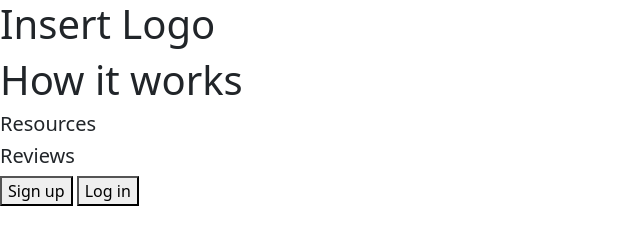
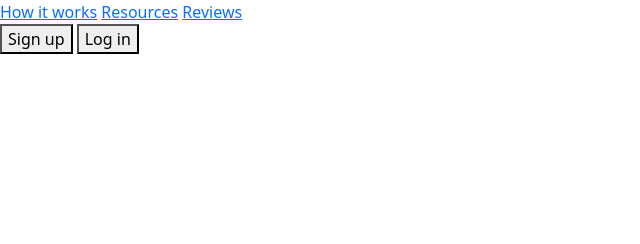
Before and after one commit to mxrtydluffy/Budget-Tracker-Accessibility, a plain HTML site: page index.html in a window 1280 px wide. Shown: the whole page, without its empty margins (0-640 px from the left). Drawn offline with nearby package versions, Linux system fonts and the light colour scheme.

Commit message:
added info to index.html & README file

```diff
--- a/index.html
+++ b/index.html
@@ -10,12 +10,18 @@
 </head>
 <body>
     <nav>
-        <h1>Insert Logo</h1>
-        <h1>How it works</h1>
-        <h5>Resources</h5>
-        <h5>Reviews</h5>
-        <button>Sign up</button>
-        <button>Log in</button>
+        <div>
+            <!--Insert Logo here-->
+            <a href="">How it works</a>
+            <a href="">Resources</a>
+            <a href="">Reviews</a>
+        </div>
+
+        <div>
+            <button>Sign up</button>
+            <button>Log in</button>
+        </div>
+
     </nav>
 
     <div>
@@ -26,6 +32,7 @@
         <!--Why Us? (Think of logo name and design later)-->
     </div>
 
+
     <!-- Boostrap Javascript-->
     <script src="https://cdn.jsdelivr.net/npm/bootstrap@5.0.2/dist/js/bootstrap.bundle.min.js" integrity="sha384-MrcW6ZMFYlzcLA8Nl+NtUVF0sA7MsXsP1UyJoMp4YLEuNSfAP+JcXn/tWtIaxVXM" crossorigin="anonymous"></script>
 </body>
```
Also changed, not shown: CSS/styles.css (added), README.md (added).
